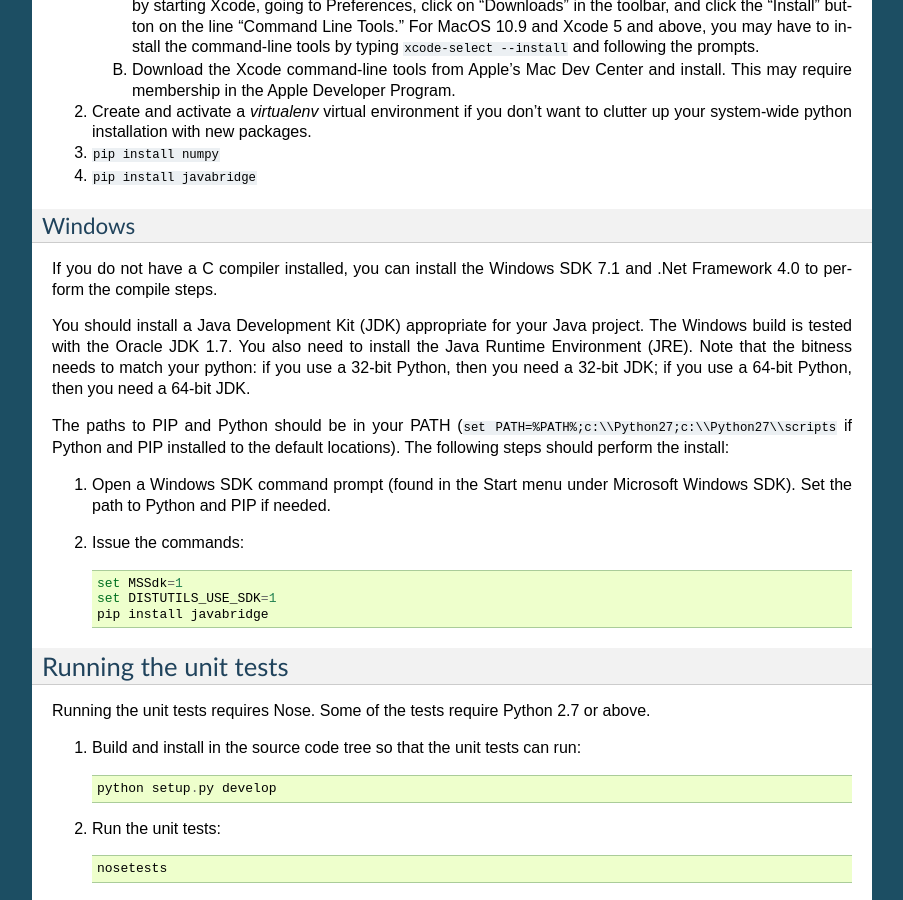
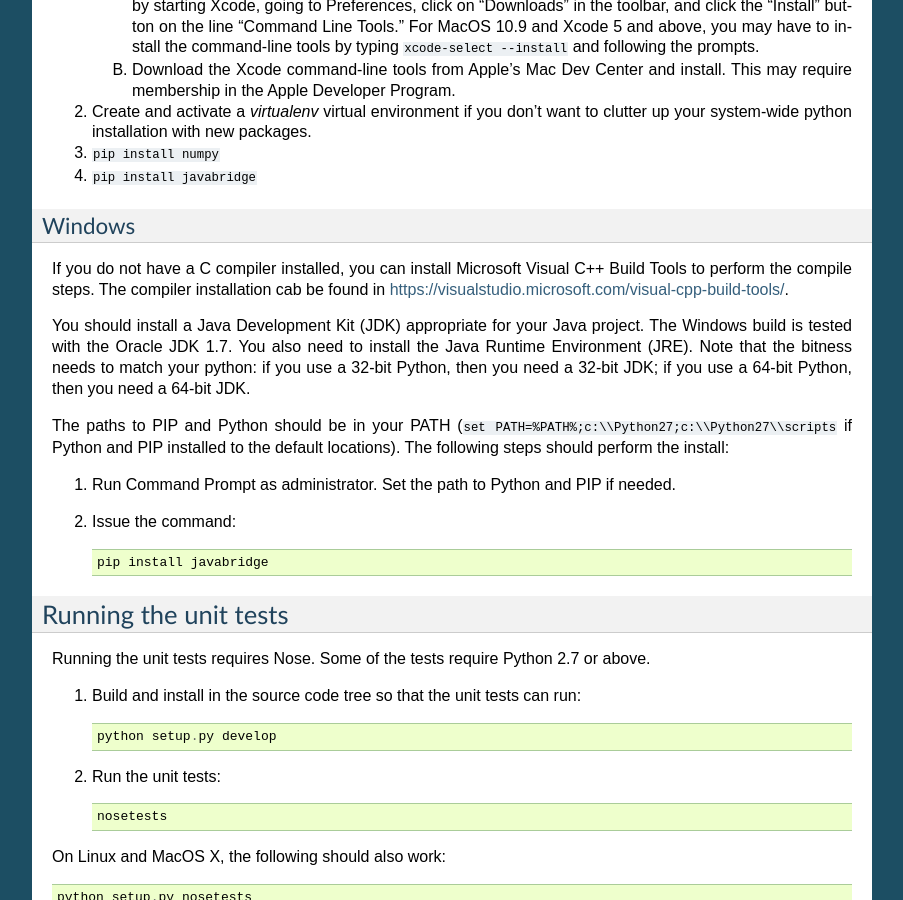
Before and after one commit to LeeKamentsky/python-javabridge, a Sphinx documentation site: the page built from docs/installation.rst, in a window 1280 px wide and 900 px high, scrolled down 1026 px. Shown: the whole window, without its empty margins (198-1101 px from the left). Built offline with Sphinx 7.4.7, drawn with Linux system fonts in a browser that asks for light colours.

Commit message:
Windows installation instructions updated
Those instructions are simple and they were tested on Windows 7 and 10.

```diff
--- a/docs/installation.rst
+++ b/docs/installation.rst
@@ -80,8 +80,7 @@
 Windows
 ^^^^^^^
 
-If you do not have a C compiler installed, you can install the Windows
-SDK 7.1 and .Net Framework 4.0 to perform the compile steps.
+If you do not have a C compiler installed, you can install Microsoft Visual C++ Build Tools to perform the compile steps. The compiler installation cab be found in https://visualstudio.microsoft.com/visual-cpp-build-tools/.
 
 You should install a Java Development Kit (JDK) appropriate for your
 Java project. The Windows build is tested with the Oracle JDK 1.7. You
@@ -95,13 +94,10 @@
 installed to the default locations). The following steps should
 perform the install:
 
-1. Open a Windows SDK command prompt (found in the Start menu under
-   Microsoft Windows SDK). Set the path to Python and PIP if needed.
+1. Run Command Prompt as administrator. Set the path to Python and PIP if needed.
 
-2. Issue the commands::
+2. Issue the command::
 
-        set MSSdk=1
-        set DISTUTILS_USE_SDK=1
         pip install javabridge
 
 
```
